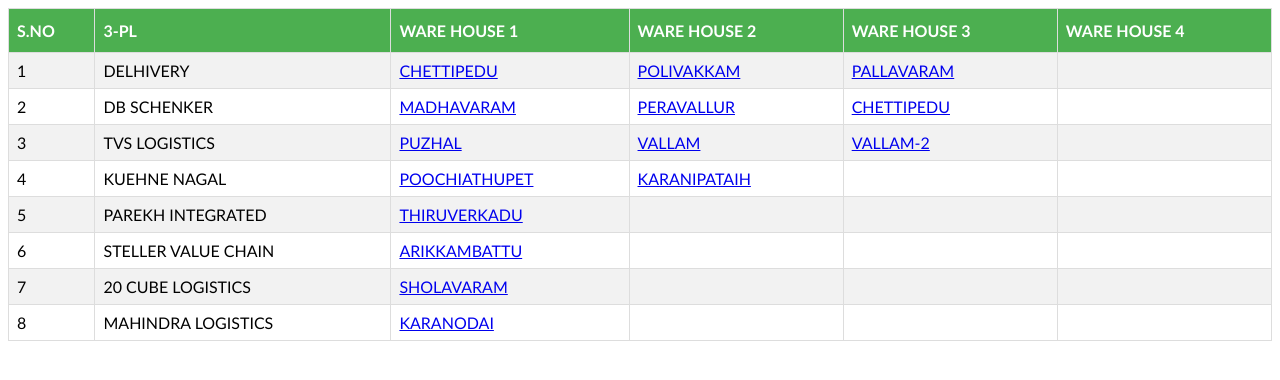
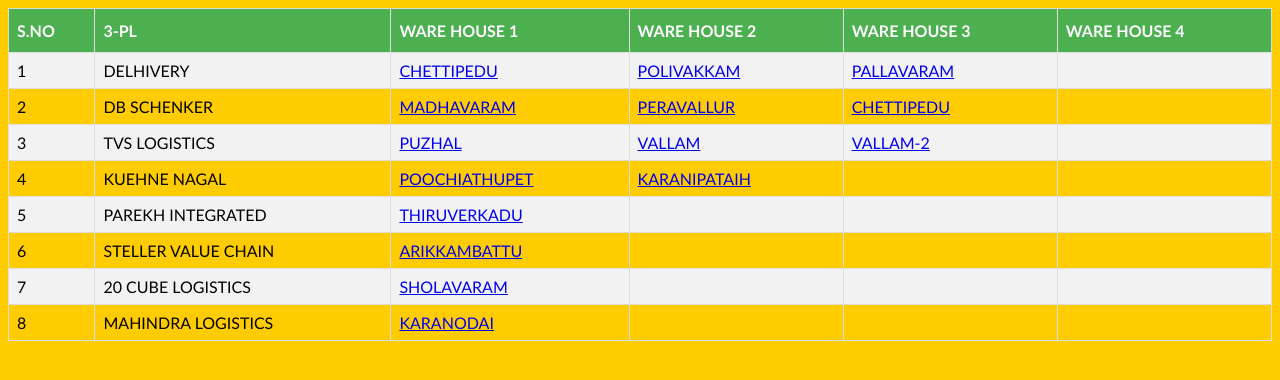
Before and after one commit to 3pl-report/3pl-report.github.io, a plain HTML site: page index.html in a window 1280 px wide. Drawn offline with Linux system fonts and the light colour scheme.

Commit message:
Update index.html
FASF

```diff
--- a/index.html
+++ b/index.html
@@ -26,7 +26,7 @@
 }
 </style>
 </head>
-<body>
+<body bgcolor="#FFCC01">
 
 <table id="customers">
   <tr>
```
